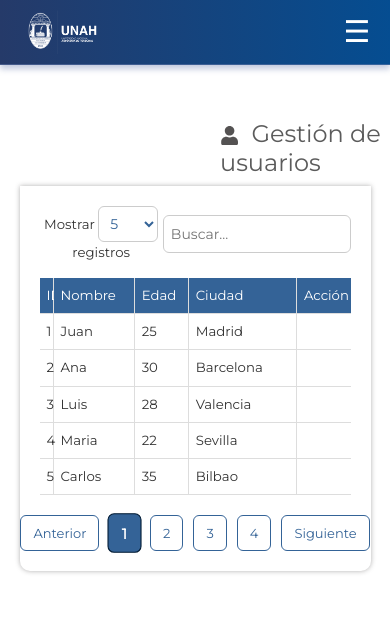
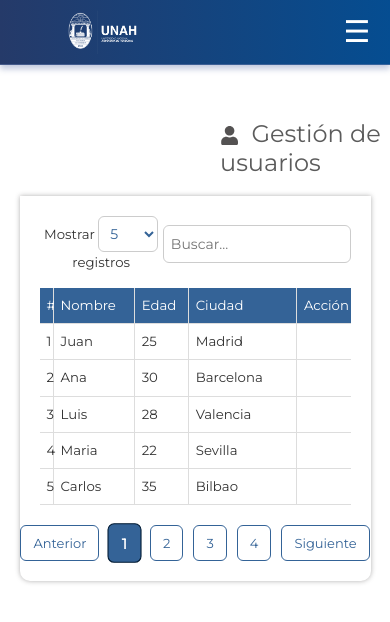
Before and after one commit to Manu19999/JUDUCA, a React (Vite) app in the folder FRONTEND/: page /usuarios in a window 390 px wide. Shown: the top 622 px of the page. Built offline with nearby package versions, Linux system fonts and the light colour scheme.

Commit message:
errorsitos corregidos

```diff
--- a/FRONTEND/src/components/Crud/Tabla.jsx
+++ b/FRONTEND/src/components/Crud/Tabla.jsx
@@ -8,13 +8,13 @@ const Tabla = ({ columnas, datos }) => {
   const [datosFiltrados, setDatosFiltrados] = useState(datos);
 
   useEffect(() => {
-    setDatosFiltrados(
-      datos.filter((fila) =>
-        Object.values(fila).some((valor) =>
-          valor.toString().toLowerCase().includes(busqueda.toLowerCase())
-        )
+    const datosFiltrados = datos.filter((fila) =>
+      Object.values(fila).some((valor) =>
+        valor.toString().toLowerCase().includes(busqueda.toLowerCase())
       )
     );
+    setDatosFiltrados(datosFiltrados);
+    setPaginaActual(1); // Reinicia la página a 1 cuando se realiza una búsqueda
   }, [busqueda, datos]);
 
   const indiceUltimoRegistro = paginaActual * registrosPorPagina;
--- a/FRONTEND/src/pages/Login.jsx
+++ b/FRONTEND/src/pages/Login.jsx
@@ -100,7 +100,7 @@ const Login = () => {
                 Recuperar Contraseña
               </button>
               <a href="#back-to-login" className="forgot-password" onClick={handleForgotPasswordClick}>
-                Volver al inicio de sesión
+                Volver a iniciar sesión
               </a>
             </>
           )}
--- a/FRONTEND/src/pages/Usuarios.jsx
+++ b/FRONTEND/src/pages/Usuarios.jsx
@@ -26,16 +26,16 @@ const datos = [
 ];
 
 const columnas = [
-  { nombre: 'ID', campo: 'id', ancho: '5%' },
+  { nombre: '#', campo: 'id', ancho: '5%' },
   { nombre: 'Nombre', campo: 'nombre', ancho: '30%' },
   { nombre: 'Edad', campo: 'edad', ancho: '20%' },
   { nombre: 'Ciudad', campo: 'ciudad', ancho: '40%' },
   { nombre: 'Acción', campo: 'accion', ancho: '20%' }
 ];
 
-function App() {
+function Usuarios() {
   return (
-    <div className="App">
+    <div className="crud">
       <Nav />
       <h2><FaUser className="icono-titulo" /> Gestión de usuarios </h2>
       <Tabla columnas={columnas} datos={datos} />
@@ -43,4 +43,4 @@ function App() {
   );
 }
 
-export default App;
+export default Usuarios;
--- a/FRONTEND/src/styles/Inicio/Navbar.css
+++ b/FRONTEND/src/styles/Inicio/Navbar.css
@@ -198,3 +198,19 @@
     display: block; /* Muestra el botón acceder solo en móviles */
   }
 }
+
+/* Ajustes responsivos */
+@media (max-width: 768px) {
+  .logo-img {
+    height: 50px; /* Reduce tamaño en pantallas pequeñas */
+    margin-left: 40px;
+  }
+
+  .platform-text {
+    font-size: 12px; /* Reduce el tamaño del texto en móviles */
+  }
+
+  .logo-container {
+    gap: 5px; /* Reduce espacio entre el logo y el texto */
+  }
+}
--- a/FRONTEND/src/styles/index.css
+++ b/FRONTEND/src/styles/index.css
@@ -26,17 +26,18 @@ body {
 }
 
 /* ===== espacio, centrado e ícono de titulo de la tabla para crud===== */
-.App {
+.crud {
   text-align: center;
   padding-top: 120px; /* Mueve el título un poco más abajo */
 }
 
 
-.App h2 {
+.crud h2 {
   color: #5b5b5b; /* Color del texto */
   margin: 6; /* Elimina el margen por defecto del h2 */
   text-align: left; /* Alinea el texto a la izquierda */
   font-size: 1.5rem; /* Tamaño de fuente ajustado */
+  padding-bottom: 10px;
   margin-left: 220px;
 }
 
```
